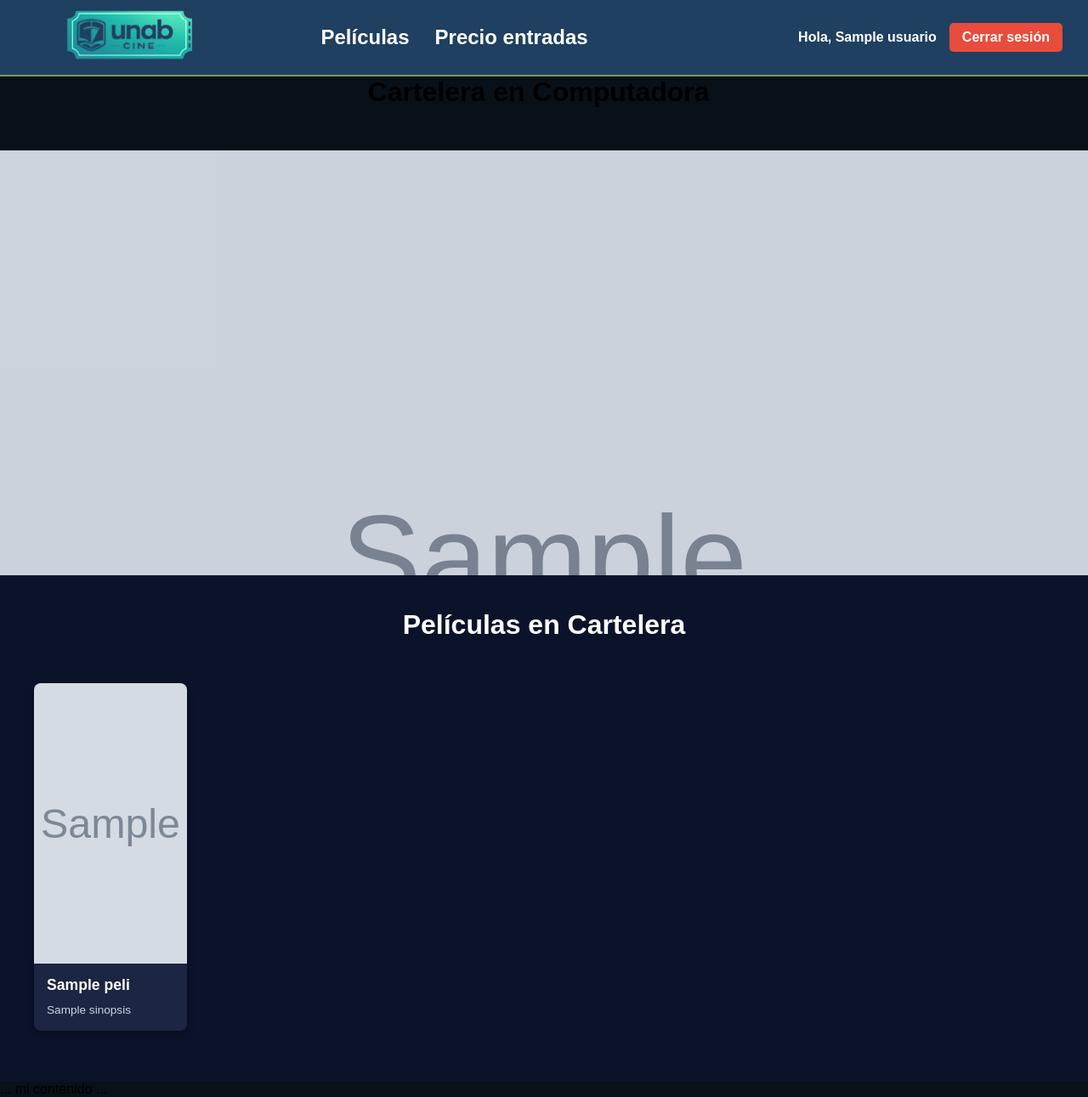
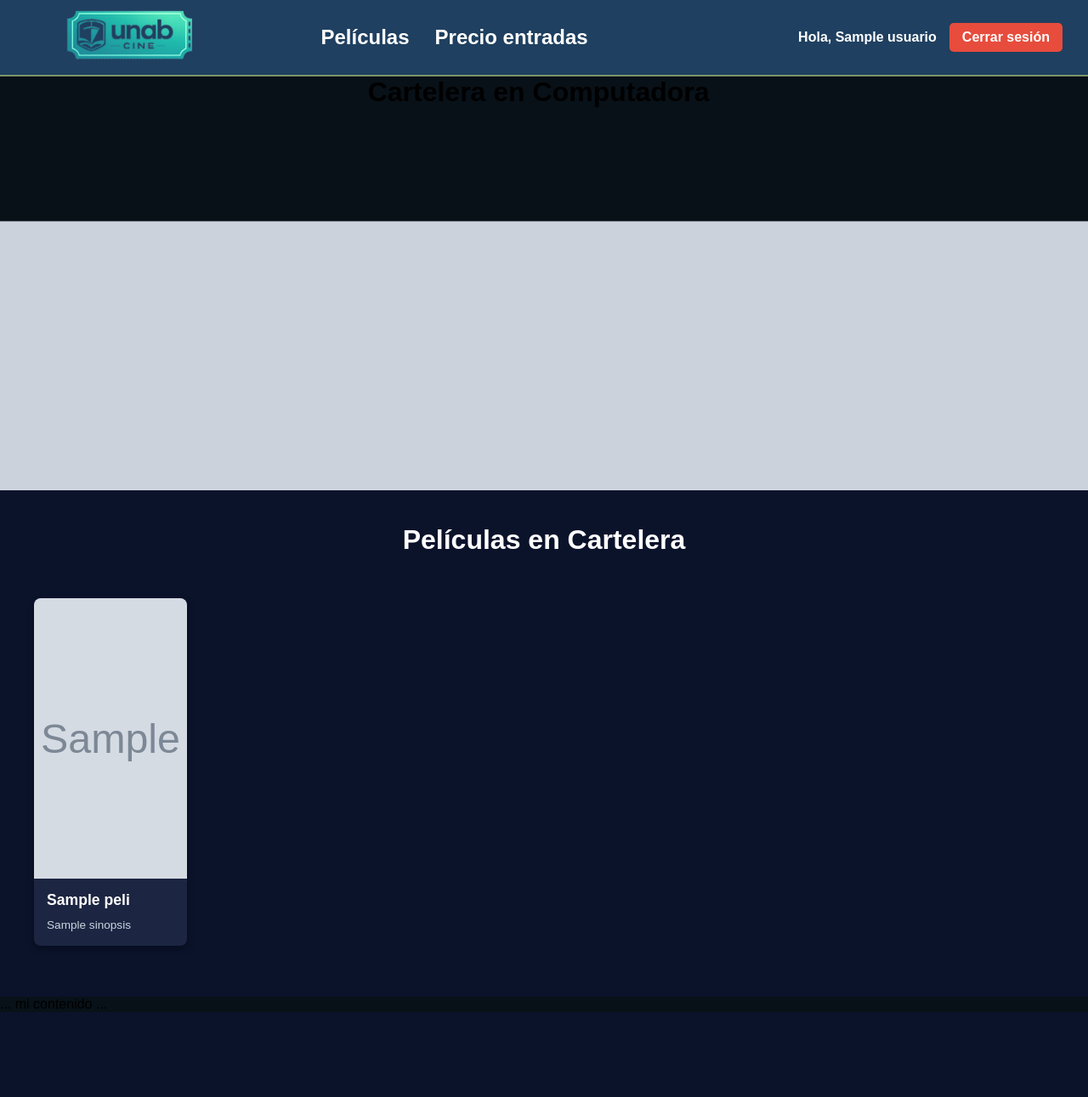
Before and after one commit to Yanina-canette/-CINE-UNAB-, a Flask app: template src/templates/peliculas.html in a window 1280 px wide. Shown: the whole page at 85% size. After the commit the page ends 1191 px from the top, so only its background shows below. Run offline with Flask 3, Linux system fonts and the light colour scheme; the template is opened without the code that fills it: most values are stand-ins (such as "Sample title", 1, 10 or a date in 2020); grey boxes marked "Sample" are stand-in pictures.

Commit message:
app.py styles4.css

```diff
--- a/src/app.py
+++ b/src/app.py
@@ -187,8 +187,10 @@
 
         lista_peliculas = []
         for peli in peliculas_api[:6]:
-            imagen_hd = f"https://image.tmdb.org/t/p/original{peli.get('poster_path')}" if peli.get('poster_path') else None
-            imagen_normal = f"https://image.tmdb.org/t/p/w500{peli.get('poster_path')}" if peli.get('poster_path') else None
+            path_backdrop = peli.get('backdrop_path')
+            path_poster = peli.get('poster_path')
+            imagen_hd = f"https://image.tmdb.org/t/p/w1280{path_backdrop}" if path_backdrop else None
+            imagen_normal = f"https://image.tmdb.org/t/p/w500{path_poster}" if path_poster else None
 
             # 2. Guardamos ambas en el diccionario
             lista_peliculas.append({
--- a/src/static/styles4.css
+++ b/src/static/styles4.css
@@ -8,15 +8,16 @@
   background-color: #081118;
 }
 
-.slider-box{
+.slider-box{  /*Caja general*/
   width: 100%;
   max-width: 1280px;
-  height: 500px; /* Le damos una altura fija para mantener prolijidad en los pósters */
+  height: 400px; /* Le damos una altura fija para mantener prolijidad en los pósters */
   margin: 50px auto 0;
   overflow: hidden;
+  position: relative;
 }
 
-.slider-box ul{
+.slider-box ul{ /*Contenedor de las imágenes, con animación para el slider*/
   display: flex;
   padding: 0;
   margin: 0;
@@ -24,18 +25,21 @@
   animation: slide 20s infinite alternate ease-in-out;
 }
 
-.slider-box li{
+.slider-box li{   /*Cada imagen individual, con posición absoluta para superponerlas y animarlas correctamente*/
   width: 100%;
+  height: 1200px;
   list-style: none;
-  position: relative;
+  position: absolute;
 }
 
-.slider-box img{
+.slider-box img{ /*Estilo para las imágenes, asegurando que llenen su contenedor sin distorsionarse*/
   width: 100%;
   height: 100%;
   object-fit: cover; /* Evita que las imágenes de internet se estiren feo */
   display: block;
-}
+  object-position: top;
+  animation: moverarriba 7s infinite alternate ease-in-out;
+  }
 
 /* Animación ajustada para transicionar limpiamente por los contenidos de la API */
 @keyframes slide{
@@ -61,5 +65,6 @@
 
 @keyframes moverarriba {
  0% { transform: translateY(0px) ; }
- 100% {transform: translateY(100px) ;}
+ 50% {transform: translateY(-550px) ;}
+100%{transform: translateY(100px) ;}
 }
```
